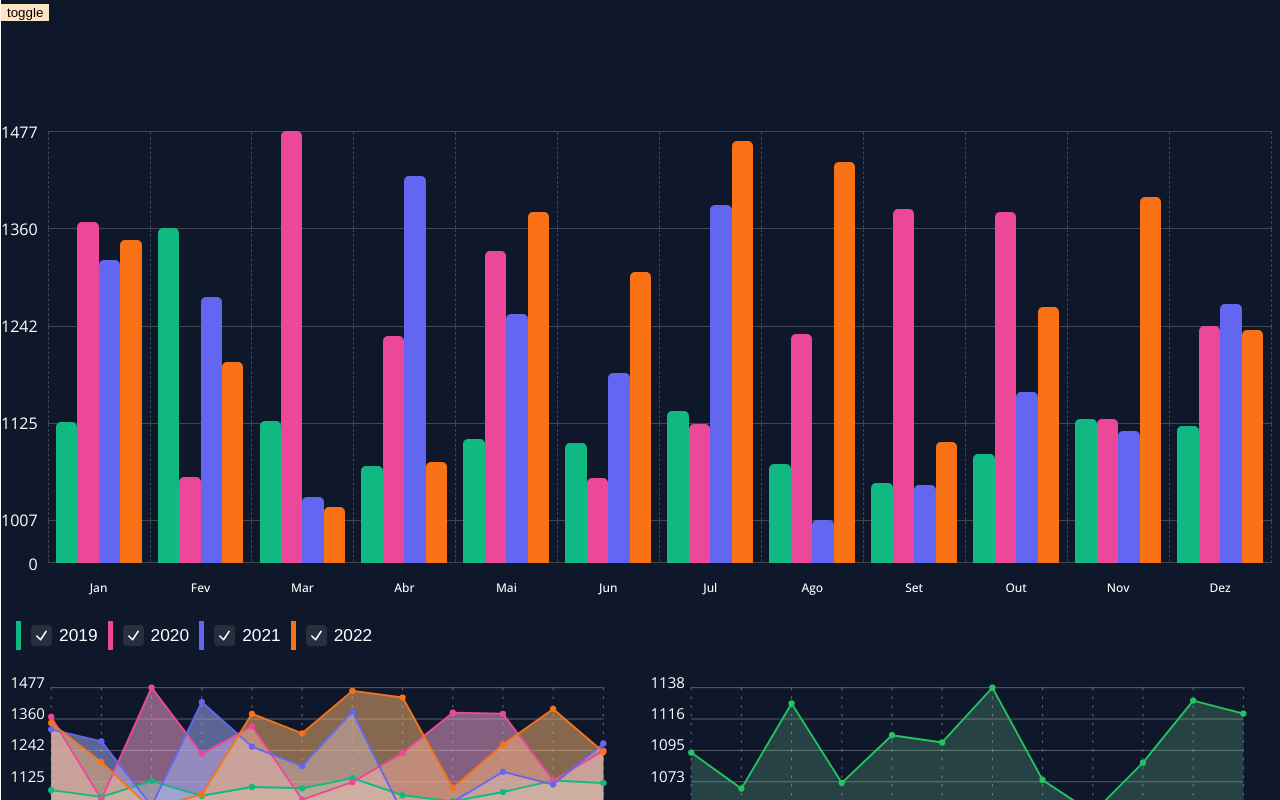
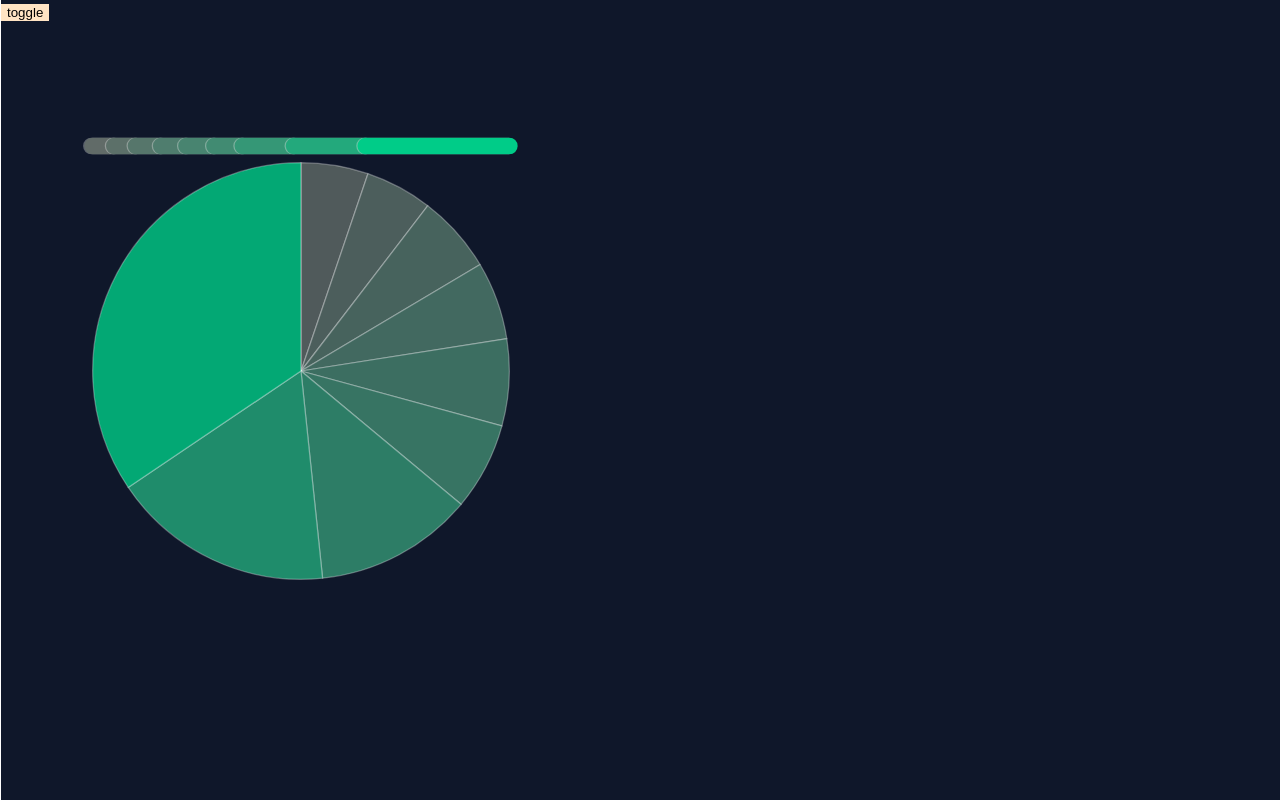
Before and after one commit to felipedossantosoliveira/charts-library, a Vue app: page / in a window 1280 px wide. Shown: the top 800 px of the page. Built offline with nearby package versions, Linux system fonts and the light colour scheme.

Commit message:
wip: PieChart

```diff
--- a/src/App.vue
+++ b/src/App.vue
@@ -3,6 +3,7 @@ import MultiLineChartExample from "./examples/MultiLineChartExample.vue";
 import { computed, ref } from "vue";
 import LineChartExample from "./examples/LineChartExample.vue";
 import BarsChartExample from "./examples/BarsChartExample.vue";
+import PieChartExample from "./examples/PieChartExample.vue";
 
 const theme = ref("dark");
 
@@ -18,39 +19,42 @@ const backgroundColor = computed(() => {
 <template>
   <div class="body" :style="{ '--color': backgroundColor }">
     <button class="button" @click="switchTheme()">toggle</button>
-    <BarsChartExample />
-    <div
-      style="
-         {
-          display: grid;
-          grid-template-columns: repeat(2, 1fr);
-        }
-      "
-    >
-      <div :style="{
-        display: 'flex',
-      }">
-      <div
-        :style="{
-          width: '50%',
-          height: '100%',
-          justifyContent: 'center',
-          alignItems: 'center',
-        }"
-      >
-        <MultiLineChartExample />
-      </div>
-      <div
-        :style="{
-          width: '50%',
-          height: '100%',
-          justifyContent: 'center',
-          alignItems: 'center',
-        }"
-      >
-        <LineChartExample />
-      </div>
-      </div>
+<!--    <BarsChartExample />-->
+<!--    <div-->
+<!--      style="-->
+<!--         {-->
+<!--          display: grid;-->
+<!--          grid-template-columns: repeat(2, 1fr);-->
+<!--        }-->
+<!--      "-->
+<!--    >-->
+<!--      <div :style="{-->
+<!--        display: 'flex',-->
+<!--      }">-->
+<!--      <div-->
+<!--        :style="{-->
+<!--          width: '50%',-->
+<!--          height: '100%',-->
+<!--          justifyContent: 'center',-->
+<!--          alignItems: 'center',-->
+<!--        }"-->
+<!--      >-->
+<!--        <MultiLineChartExample />-->
+<!--      </div>-->
+<!--      <div-->
+<!--        :style="{-->
+<!--          width: '50%',-->
+<!--          height: '100%',-->
+<!--          justifyContent: 'center',-->
+<!--          alignItems: 'center',-->
+<!--        }"-->
+<!--      >-->
+<!--        <LineChartExample />-->
+<!--      </div>-->
+<!--      </div>-->
+<!--    </div>-->
+    <div style="width: 500px; height: 500px; margin-left: 50px">
+    <PieChartExample />
     </div>
   </div>
 </template>
--- a/src/components/PieChart.vue
+++ b/src/components/PieChart.vue
@@ -1,23 +1,156 @@
 <script setup>
 import { computed, onMounted, reactive, ref } from "vue";
 
-const receivedValues = reactive([
-  { value: 1367, color: 'purple'},
-  { value: 1059 , color: 'green'},
-  { value: 7000 , color: 'brown'},
-  { value: 1229 , color: 'orange'},
-  { value: 2500 , color: 'blue'},
-  { value: 1058 , color: 'yellow'},
-  { value: 3500 , color: 'red'},
-  { value: 1232 , color: 'pink'},
-  { value: 1383 , color: 'gray'},
-]);
+const props = defineProps({
+  values: {
+    type: Array,
+    required: true,
+  },
+});
+
+const colors = computed(() => {
+  return [
+    // {
+    //   op200: "#e2e8f0",
+    //   op300: "#cbd5e1",
+    //   op500: "#64748b",
+    //   op800: "#1e3d3b",
+    // },
+    // {
+    //   op200: "#e5e7eb",
+    //   op300: "#d1d5db",
+    //   op500: "#6b7280",
+    //   op800: "#1f2937",
+    // },
+    // {
+    //   op200: "#e4e4e7",
+    //   op300: "#d4d4d8",
+    //   op500: "#717179",
+    //   op800: "#27272a",
+    // },
+    // {
+    //   op200: "#e5e5e5",
+    //   op300: "#d4d4d4",
+    //   op500: "#737373",
+    //   op800: "#262626",
+    // },
+    // {
+    //   op200: "#e7e5e4",
+    //   op300: "#d6d3d1",
+    //   op500: "#78716c",
+    //   op800: "#292524",
+    // },
+    {
+      op200: "#bfdbff",
+      op300: "#93c5fd",
+      op500: "#3b82f6",
+      op800: "#1e40af",
+    },
+    {
+      op200: "#c7d2fe",
+      op300: "#a5b4fc",
+      op500: "#6366f1",
+      op800: "#3730a3",
+    },
+    {
+      op200: "#ddd6fe",
+      op300: "#c4b5fd",
+      op500: "#8b5cf6",
+      op800: "#5b21b6",
+    },
+    {
+      op200: "#e9d5ff",
+      op300: "#d8b4fe",
+      op500: "#a855f7",
+      op800: "#6b21a8",
+    },
+    {
+      op200: "#f5d0fe",
+      op300: "#f0abfc",
+      op500: "#d946ef",
+      op800: "#86198f",
+    },
+    {
+      op200: "#fbcfe8",
+      op300: "#f9a8d4",
+      op500: "#ec4899",
+      op800: "#9d174d",
+    },
+    {
+      op200: "#fecdd3",
+      op300: "#fda4af",
+      op500: "#f43f5e",
+      op800: "#9f1239",
+    },
+    {
+      op200: "#fecaca",
+      op300: "#fca5a5",
+      op500: "#ef4444",
+      op800: "#991b1b",
+    },
+    {
+      op200: "#fed7aa",
+      op300: "#fdba74",
+      op500: "#f97316",
+      op800: "#9a3412",
+    },
+    {
+      op200: "#fde68a",
+      op300: "#fcd34d",
+      op500: "#f59e0b",
+      op800: "#92400e",
+    },
+    {
+      op200: "#fef08a",
+      op300: "#fde047",
+      op500: "#e6b308",
+      op800: "#854d0e",
+    },
+    {
+      op200: "#d9f99d",
+      op300: "#bee264",
+      op500: "#84cc16",
+      op800: "#3f6212",
+    },
+    {
+      op200: "#bbf7d0",
+      op300: "#86efac",
+      op500: "#22c55e",
+      op800: "#166534",
+    },
+    {
+      op200: "#a7f3d0",
+      op300: "#6ee7b7",
+      op500: "#10b981",
+      op800: "#065f46",
+    },
+    {
+      op200: "#99f6e4",
+      op300: "#5eead4",
+      op500: "#14b8a6",
+      op800: "#115e59",
+    },
+    {
+      op200: "#a5f3fc",
+      op300: "#67e8f9",
+      op500: "#06b6d4",
+      op800: "#155e75",
+    },
+    {
+      op200: "#bae6fd",
+      op300: "#7dd3fc",
+      op500: "#0ea5e9",
+      op800: "#075985",
+    },
+  ];
+});
 
 const values = reactive({
   data: [],
 });
 
 const hoverIndex = ref(-1);
+
 function position(angle, radius, centerX, centerY) {
   return {
     x: Math.cos(angle) * radius + centerX,
@@ -25,12 +158,37 @@ function position(angle, radius, centerX, centerY) {
   };
 }
 
-function calcHoverPosition(x, y, subx, suby) {
-  return {
-    x: x - subx,
-    y: y - suby,
-  };
-}
+const color = computed(() => {
+  let accumulator = 0;
+  let accumulated = 0;
+  values.data.forEach((item) => {
+    accumulator += item.value;
+  });
+  return values.data.map((item) => {
+    let hsl = (100 * item.value) / accumulator
+    accumulated += hsl
+    return {
+      opacityTotal: 'hsla(160,'+accumulated.toFixed(0)+'%,40%,1)',
+      opacity80: 'hsla(160,'+accumulated.toFixed(0)+'%,40%,0.8)'
+    }
+  });
+});
+
+
+const linePositions = computed(() => {
+  let accumulator = 0;
+  let accumulatedPercent = 0;
+  values.data.forEach((item) => {
+    accumulator += item.value;
+  });
+  return values.data.map((item) => {
+    let percent = (100 * item.value) / accumulator
+    let underPercent = accumulatedPercent
+    accumulatedPercent += percent
+    return {x1: (underPercent * 5) + 50,x2: (accumulatedPercent * 5) + 50, y: 30}
+  });
+});
+
 function toRadians(angle) {
   return angle * (Math.PI / 180);
 }
@@ -40,7 +198,7 @@ function convertToAngle(value, total) {
 }
 
 onMounted(() => {
-  values.data = receivedValues.slice().sort((a, b) => a.value - b.value);
+  values.data = props.values.slice().sort((a, b) => a.value - b.value);
 });
 
 const angles = computed(() => {
@@ -67,7 +225,7 @@ const halpAngles = computed(() => {
     accumulator += item.value;
   });
   values.data.forEach((value, index) => {
-    let accumulated = (convertToAngle(value.value, accumulator))/2;
+    let accumulated = convertToAngle(value.value, accumulator) / 2;
     for (let j = 0; j < index; j++) {
       accumulated =
         accumulated + convertToAngle(values.data[j].value, accumulator);
@@ -79,27 +237,21 @@ const halpAngles = computed(() => {
 
 const halfPositions = computed(() => {
   return halpAngles.value.map((angle) => {
-    return position(angle, 250, 350, 350);
+    return position(angle, 250, 300, 300);
   });
 });
 
 const halfPositionsDislocated = computed(() => {
   return halpAngles.value.map((angle) => {
-    return position(angle, 280, 350, 350);
+    return position(angle, 280, 300, 300);
   });
 });
 
 const positions = computed(() => {
   return angles.value.map((angle) => {
-    return position(angle, 250, 350, 350);
+    return position(angle, 250, 300, 300);
   });
 });
-
-// const hoverPositions = computed(() => {
-//   return halfPositions.value.map((position, index) => {
-//     return calcHoverPosition(position.x, position.y, positions.value[index].x, positions.value[index].y) ;
-//   });
-// });
 
 const paths = computed(() => {
   let percents = [];
@@ -112,66 +264,59 @@ const paths = computed(() => {
   });
   return positions.value.map((position, index) => {
     if (index === values.data.length - 1 && percents[index] > 50) {
-      return `M 350 350 L ${position.x} ${position.y} A 250 250 0 0 0 100 350 A 250 250 0 0 0 ${positions.value[index - 1].x} ${positions.value[index - 1].y} Z`;
-    }else if (index !== 0 && index < values.data.length) {
-      return `M 350 350 L ${position.x} ${position.y} A 250 250 0 0 0 ${positions.value[index - 1].x} ${positions.value[index - 1].y} Z`;
+      return `M 300 300 L ${position.x} ${
+        position.y
+      } A 250 250 0 0 0 100 300 A 250 250 0 0 0 ${
+        positions.value[index - 1].x
+      } ${positions.value[index - 1].y} Z`;
+    } else if (index !== 0 && index < values.data.length) {
+      return `M 300 300 L ${position.x} ${position.y} A 250 250 0 0 0 ${
+        positions.value[index - 1].x
+      } ${positions.value[index - 1].y} Z`;
     } else {
-      return `M 350 350 L ${position.x} ${position.y} A 250 250 0 0 0 600 350 Z`;
+      return `M 300 300 L ${position.x} ${position.y} A 250 250 0 0 0 550 300 Z`;
     }
   });
 });
-
-
-// function calculateXY(){
-//   let accumulator = 0;
-//   values.forEach((item) => {
-//     accumulator += item.value;
-//   });
-//   let paths = [];
-//   for (let i = 0; i < values.length; i++) {
-//     const item = values[i];
-//     let acum = convertToAngle(item.value, accumulator)
-//     for (let j = 0; j < i; j++) {
-//       acum = acum + convertToAngle(values[j].value, accumulator);
-//     }
-//     const angle = acum;
-//     const radius = 250;
-//     const center = 250;
-//     const x = (Math.cos(angle) * radius) + center;
-//     const y = (Math.sin(angle) * radius) + center;
-//     paths.push({x, y})
-//   }
-//   return paths
-// }
 </script>
 <template>
-  <svg viewBox="0 0 700 700" xmlns="http://www.w3.org/2000/svg">
-    <rect x="0" y="0" width="700" height="700"/>
-        <line x1="350" y1="0" x2="350" y2="700" stroke="red" />
-        <line x1="0" y1="350" x2="700" y2="350" stroke="red" />
-<!--    <circle r="300" cx="350" cy="350" fill="white" stroke="white" />-->
+  <svg viewBox="0 0 600 600" xmlns="http://www.w3.org/2000/svg">
+    <!-- <rect width="100%" height="100%" /> -->
+    <g v-for="(line, index) in linePositions" :key="index">
+      <line :x1="line.x1" :x2="line.x2" :y1="line.y" :y2="line.y" transform="translate(-1.5 0)" stroke-width="20" stroke-linecap="round" stroke="#ffffff50"/>
+      <line :x1="line.x1" :x2="line.x2" :y1="line.y" :y2="line.y" stroke-width="20" stroke-linecap="round" :stroke="color[index].opacityTotal"/>
+    </g>
+    <!-- <circle cx="50" cy="30" r="10" :fill="color[0]" /> -->
+    <!-- <path d="M 50 20 C 35 20 35 40 50 40 Z" stroke-width="0" :fill="color[0]" /> -->
     <g
       v-for="(value, index) in paths"
       :key="index"
-      :transform="`rotate(270 350 350)`"
+      :transform="`rotate(270 300 300)`"
     >
       <path
         :d="value"
-        :stroke="values.data[index].color"
-        :fill="values.data[index].color"
-        stroke-width="1"
-        @mouseenter="() => {hoverIndex = index}"
-        @mouseleave="() => {hoverIndex = -1}"
-        :transform="[hoverIndex === index ? `translate(${halfPositionsDislocated[index].x - halfPositions[index].x} ${halfPositionsDislocated[index].y - halfPositions[index].y})` : '']"
+        stroke="#ffffff50"
+        :fill="color[index].opacity80"
+        stroke-width="1.5"
+        @mouseenter="
+          () => {
+            hoverIndex = index;
+          }
+        "
+        @mouseleave="
+          () => {
+            hoverIndex = -1;
+          }
+        "
+        :transform="[
+          hoverIndex === index
+            ? `translate(${
+                halfPositionsDislocated[index].x - halfPositions[index].x
+              } ${halfPositionsDislocated[index].y - halfPositions[index].y})`
+            : '',
+        ]"
       />
     </g>
-<!--        :transform="`translate(${hoverPositions[index].x}, ${hoverPositions[index].y})`"-->
-    <text stroke="red" x="5" y="348">
-      x
-    </text>
-    <text stroke="red" x="340" y="695">
-      y
-    </text>
   </svg>
 </template>
 <style scoped></style>
--- a/src/examples/PieChartExample.vue
+++ b/src/examples/PieChartExample.vue
@@ -1,7 +1,20 @@
 <script setup>
+import { reactive } from "vue";
 import PieChart from "../components/PieChart.vue";
+
+const values = reactive([
+  { value: 1367, color: 'purple'},
+  { value: 1059 , color: 'green'},
+  { value: 7000 , color: 'brown'},
+  { value: 1229 , color: 'orange'},
+  { value: 2500 , color: 'blue'},
+  { value: 1058 , color: 'yellow'},
+  { value: 3500 , color: 'red'},
+  { value: 1232 , color: 'pink'},
+  { value: 1383 , color: 'gray'},
+]);
 
 </script>
 <template>
-  <PieChart />
+  <PieChart :values="values"/>
 </template>
```
